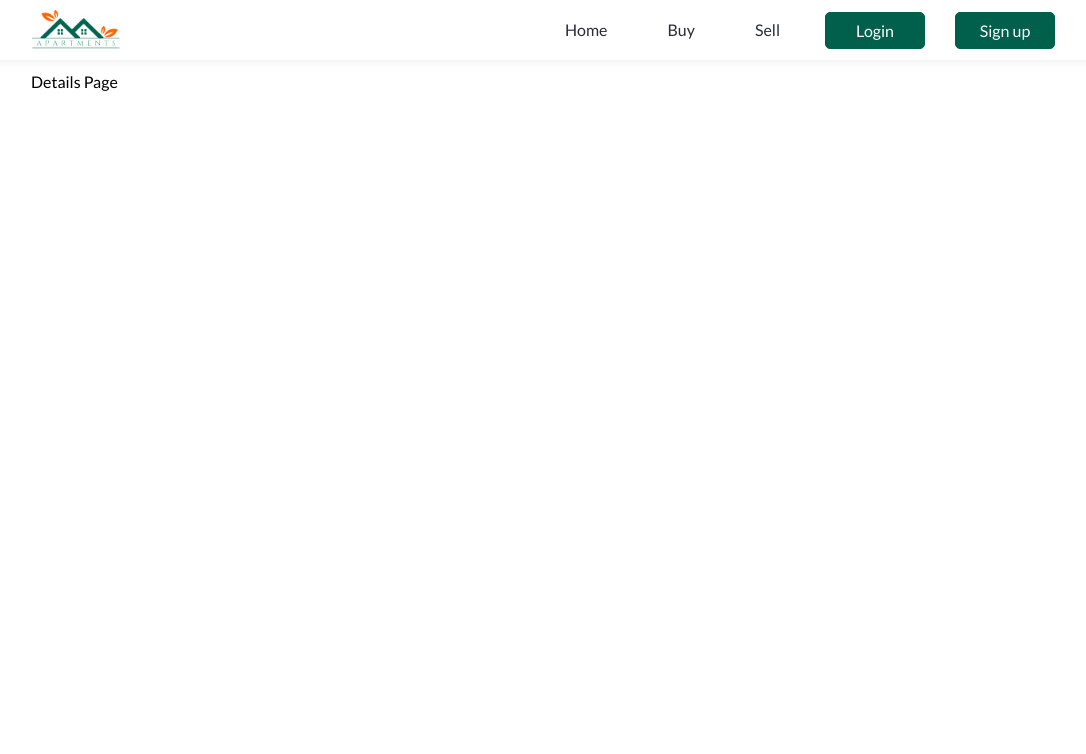
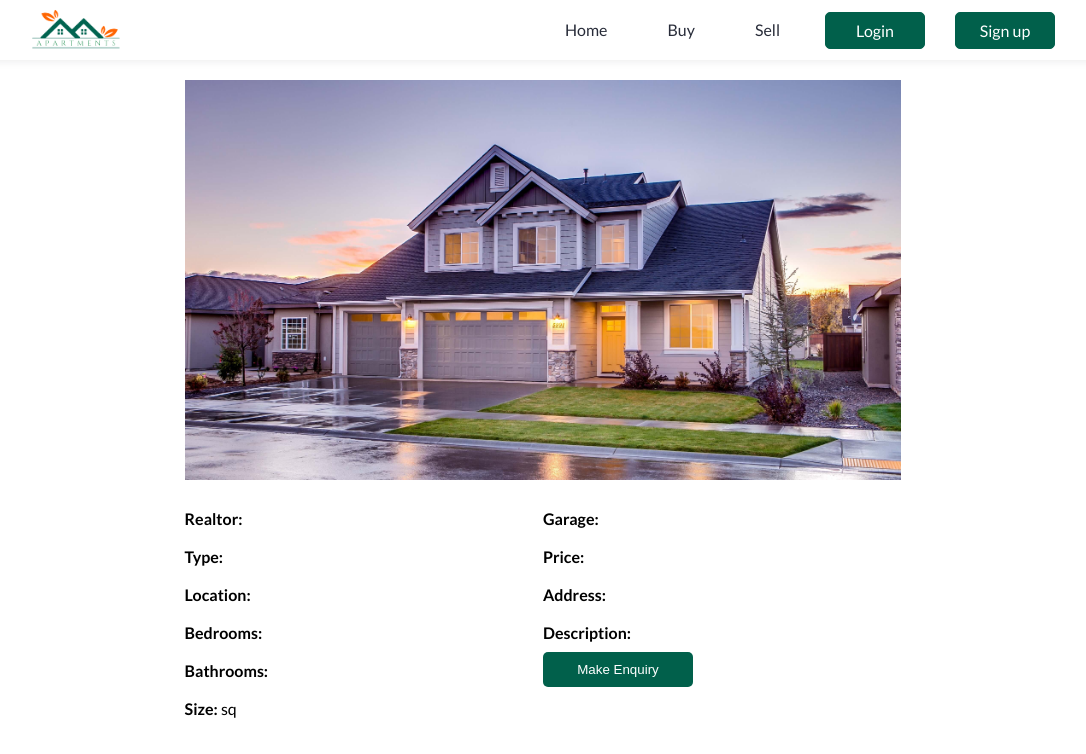
Before and after one commit to segundevs/apartments-listing, a React (Create React App) app: page /details/1 in a window 1280 px wide. Shown: the top 754 px of the page, without its empty margins (97-1183 px from the left). Built offline with nearby package versions, Linux system fonts and the light colour scheme; no server answers.

Commit message:
added listings details page

```diff
--- a/src/pages/Details/Details.jsx
+++ b/src/pages/Details/Details.jsx
@@ -1,9 +1,47 @@
-import React from 'react'
+import React, { useState, useEffect } from 'react';
+import { useParams } from 'react-router-dom';
+import ContactModal from '../../components/ContactModal/ContactModal';
+import listedHouse from '../../images/listed-house.jpg';
+import axios from 'axios';
+
+import './details.style.scss';
 
 const Details = () => {
+  const { id } = useParams();
+  const [listing, setListing] = useState([]);
+  const [open, setOpen] = useState(false);
+
+  useEffect(() => {
+    const getListing = async  () => {
+      const res = await axios.get(`http://localhost:8080/api/apartments/${id}`)
+      setListing(res.data)
+    }
+    getListing()
+  }, [id])
+
   return (
-    <div>
-      Details Page
+    <div className="details__container">
+      <ContactModal open={open} setOpen={setOpen} listing={listing}/>
+      <div className="img-container">
+        <img src={listing.imageUrl ? listing.imageUrl : listedHouse} alt={listing.type} />
+      </div>
+      <div className="listing-container">
+        <div className="listing-left">
+          <p><strong>Realtor: </strong>{listing.username}</p>
+          <p><strong>Type: </strong>{listing.type}</p>
+          <p><strong>Location: </strong>{listing.location}</p>
+          <p><strong>Bedrooms: </strong>{listing.bedrooms}</p>
+          <p><strong>Bathrooms: </strong>{listing.bathrooms}</p>
+          <p><strong>Size: </strong>{listing.size}sq</p>
+        </div>
+        <div className="listing-right">
+          <p><strong>Garage: </strong>{listing.garage}</p>
+          <p><strong>Price: </strong>{listing.price}</p>
+          <p><strong>Address: </strong>{listing.address}</p>
+          <p><strong>Description: </strong>{listing.description}</p>
+          <button className="contact-btn" onClick={() => setOpen(true)}>Make Enquiry</button>
+        </div>
+      </div>
     </div>
   )
 }
--- a/src/pages/Details/details.style.scss
+++ b/src/pages/Details/details.style.scss
@@ -0,0 +1,56 @@
+@import "../../styles/breakpoints";
+@import "../../styles/variables";
+
+.details__container {
+  width: 80%;
+  margin: 20px auto;
+
+  @include md {
+    width: 70%;
+    margin: 40px auto;
+  }
+}
+
+.img-container {
+  width: 100%;
+  height: 400px;
+  margin-top: 80px;
+
+  img {
+    width: 100%;
+    height: 100%;
+    object-fit: cover;
+  }
+}
+
+.listing-container {
+  display: flex;
+  justify-content: space-between;
+  margin-top: 20px;
+
+  .listing-right {
+    width: 50%;
+  }
+
+  .listing-left {
+    width: 50%;
+  }
+
+  p {
+    word-wrap: break-word;
+    white-space: pre-wrap;
+    line-height: 28px;
+    padding: 5px 0;
+  }
+}
+
+.contact-btn {
+  background-color: $primary-color;
+  color: $white;
+  width: 150px;
+  padding: 10px 20px;
+  border: none;
+  outline: none;
+  border-radius: 5px;
+  cursor: pointer;
+}
```
